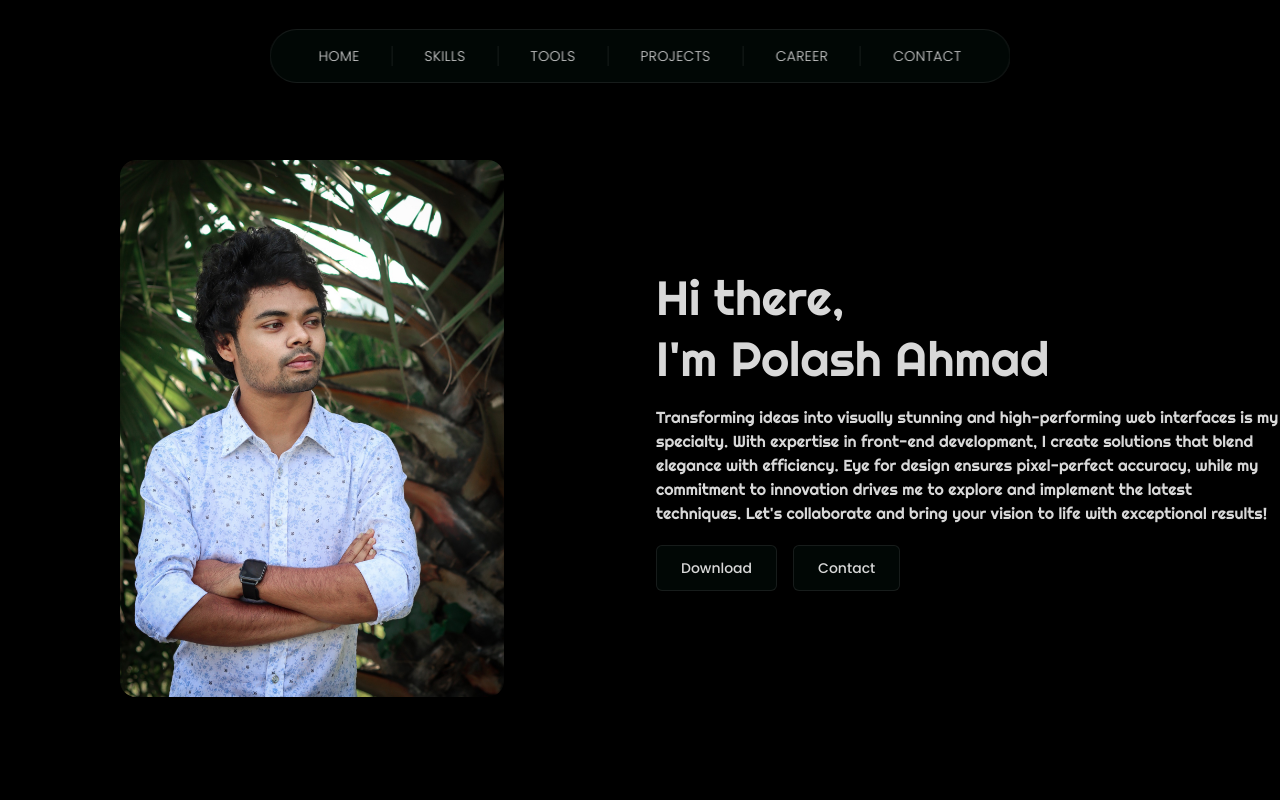
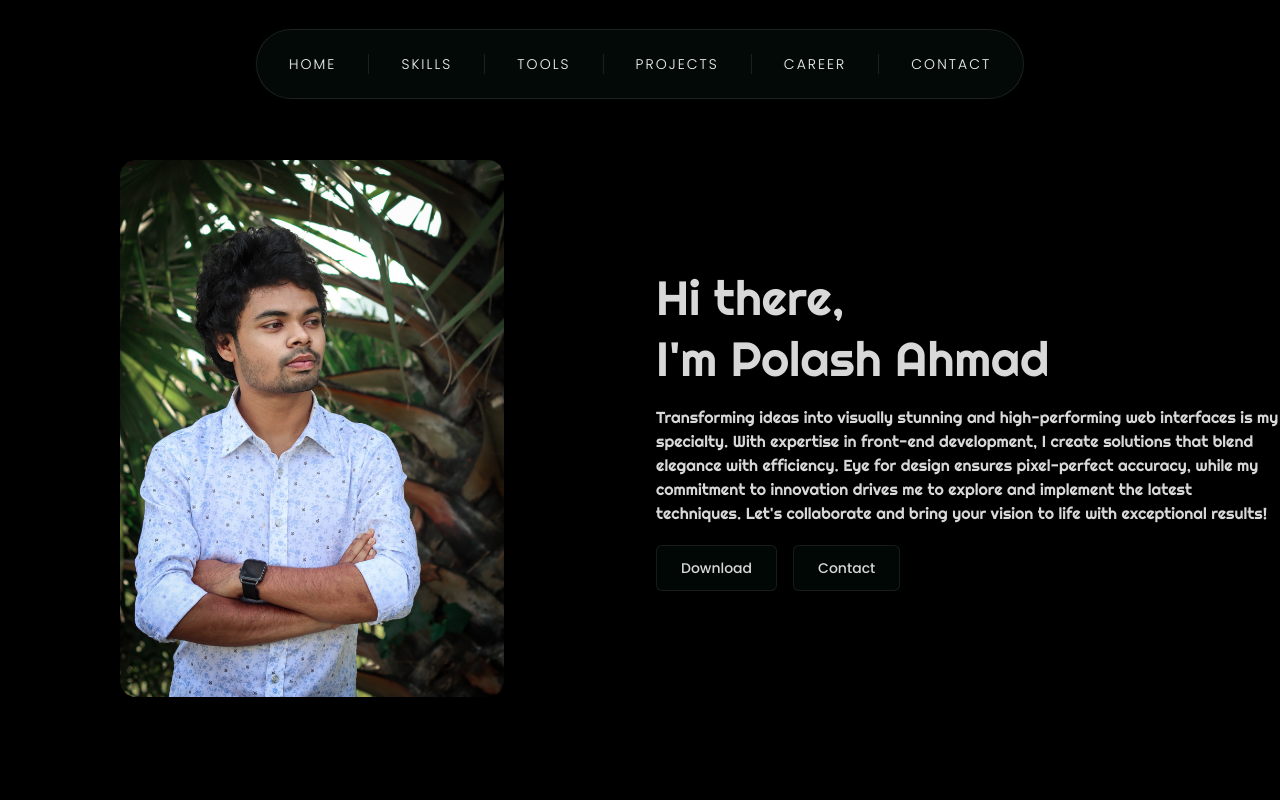
Before and after one commit to Polashahmad01/front-end-portfolio-app, a Next.js app: page / in a window 1280 px wide. Shown: the top 800 px of the page. Built offline with nearby package versions, Linux system fonts and the light colour scheme.

Commit message:
Update Navigation styles for better readability

```diff
--- a/src/components/Navigation.jsx
+++ b/src/components/Navigation.jsx
@@ -2,25 +2,25 @@ import Link from "next/link";
 
 export default function Navigation() {
   return (
-    <nav className="relative text-white font-light uppercase text-sm tracking-wide opacity-85 z-50">
-      <div className="fixed top-14 left-1/2 -translate-x-1/2 -translate-y-1/2 border border-solid rounded-[80px] backdrop-blur-xl border-[rgba(255,255,255,.1)] bg-[rgba(4,19,14,.5)] flex items-center p-4">
+    <nav className="relative text-white font-light uppercase text-sm tracking-wide opacity-100 z-50">
+      <div className="fixed top-16 left-1/2 -translate-x-1/2 -translate-y-1/2 border border-solid rounded-[80px] backdrop-blur-xl border-[rgba(255,255,255,.1)] bg-[rgba(4,19,14,.5)] flex items-center py-6">
         <div>
-          <Link className="px-8 border-r border-solid border-[rgba(255,255,255,.1)]" href="#">Home</Link>
+          <Link className="px-8 tracking-[2px] border-r border-solid border-[rgba(255,255,255,.1)] transition-all hover:text-[#18ffb0]" href="#">Home</Link>
         </div>
         <div>
-          <Link className="px-8 border-r border-solid border-[rgba(255,255,255,.1)]" href="#">Skills</Link>
+          <Link className="px-8 tracking-[2px] border-r border-solid border-[rgba(255,255,255,.1)] transition-all hover:text-[#18ffb0]" href="#">Skills</Link>
         </div>
         <div>
-          <Link className="px-8 border-r border-solid border-[rgba(255,255,255,.1)]" href="#">Tools</Link>
+          <Link className="px-8 tracking-[2px] border-r border-solid border-[rgba(255,255,255,.1)] transition-all hover:text-[#18ffb0]" href="#">Tools</Link>
         </div>
         <div>
-          <Link className="px-8 border-r border-solid border-[rgba(255,255,255,.1)]" href="#">Projects</Link>
+          <Link className="px-8 tracking-[2px] border-r border-solid border-[rgba(255,255,255,.1)] transition-all hover:text-[#18ffb0]" href="#">Projects</Link>
         </div>
         <div>
-          <Link className="px-8 border-r border-solid border-[rgba(255,255,255,.1)]" href="#">Career</Link>
+          <Link className="px-8 tracking-[2px] border-r border-solid border-[rgba(255,255,255,.1)] transition-all hover:text-[#18ffb0]" href="#">Career</Link>
         </div>
         <div>
-          <Link className="px-8" href="#">Contact</Link>
+          <Link className="px-8 tracking-[2px] transition-all hover:text-[#18ffb0]" href="#">Contact</Link>
         </div>
       </div>
     </nav>
```
